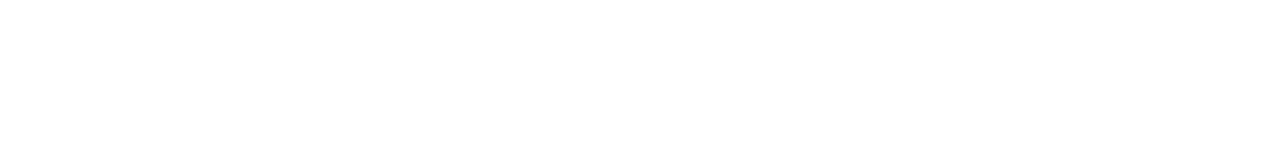
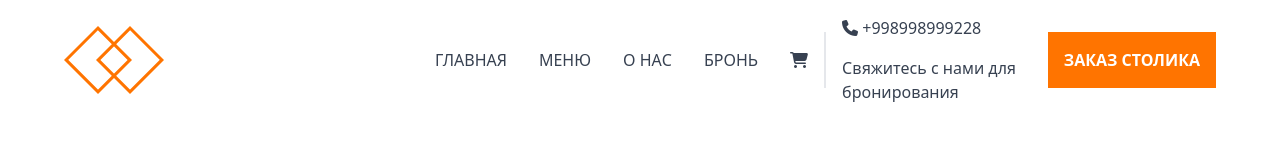
Before and after one commit to Xursand744/Restoran, a plain HTML site: page index.html in a window 1280 px wide. Drawn offline with nearby package versions, Linux system fonts and the light colour scheme.

Commit message:
nav-bar end

```diff
--- a/index.html
+++ b/index.html
@@ -1,12 +1,50 @@
 <!DOCTYPE html>
 <html lang="en">
+
 <head>
     <meta charset="UTF-8">
     <meta name="viewport" content="width=device-width, initial-scale=1.0">
     <title>Restoran</title>
     <script src="https://cdn.tailwindcss.com"></script>
+    <link rel="stylesheet" href="https://cdnjs.cloudflare.com/ajax/libs/font-awesome/6.6.0/css/all.min.css" integrity="sha512-Kc323vGBEqzTmouAECnVceyQqyqdsSiqLQISBL29aUW4U/M7pSPA/gEUZQqv1cwx4OnYxTxve5UMg5GT6L4JJg==" crossorigin="anonymous" referrerpolicy="no-referrer" />
 </head>
+
 <body>
 
+    <header>
+        <nav class="container mx-auto lg:px-16 px-4 bg-white flex flex-wrap items-center py-4 ">
+            <div class="flex-1 flex justify-between items-center">
+                <a href="#" class="text-xl"><img src="img/LOGO.png" alt=""></a>
+            </div>
+
+            <label for="menu-toggle" class="pointer-cursor md:hidden block">
+                <svg class="fill-current text-gray-900" xmlns="http://www.w3.org/2000/svg" width="20" height="20"
+                    viewBox="0 0 20 20">
+                    <title>menu</title>
+                    <path d="M0 3h20v2H0V3zm0 6h20v2H0V9zm0 6h20v2H0v-2z"></path>
+                </svg>
+            </label>
+            <input class="hidden" type="checkbox" id="menu-toggle" />
+
+            <div class="hidden md:flex md:items-center md:w-auto w-full" id="menu">
+                <nav>
+                    <ul class="md:flex items-center justify-between text-base text-gray-700 pt-4 md:pt-0">
+                        <li><a class="md:p-4 py-3 px-0 block" href="#">ГЛАВНАЯ</a></li>
+                        <li><a class="md:p-4 py-3 px-0 block" href="#">МЕНЮ</a></li>
+                        <li><a class="md:p-4 py-3 px-0 block" href="#">О НАС</a></li>
+                        <li><a class="md:p-4 py-3 px-0 block md:mb-0 mb-2" href="#">БРОНЬ</a></li>
+                        <li class="border-r-2"><a class="md:p-4 py-3 px-0 block md:mb-0 mb-2" href="#"><i class="fa-solid fa-cart-shopping"></i></a></li>
+                        <li class="pl-4"><a class="md:px-0 pb-4 px-0 block md:mb-0 mb-2" href="#"><i class="fa-solid fa-phone m-0"></i> +998998999228</a>
+                        <p>Свяжитесь с нами для <br>
+                            бронирования</p>
+                        </li>
+                        <li><a class="md:p-4 py-3 px-0 block md:mb-0 mb-2 bg-[#FF7400] ml-6 md:ml-8 text-white font-bold" href="#">ЗАКАЗ СТОЛИКА</a></li>
+                    </ul>
+                </nav>
+            </div>
+        </nav>
+    </header>
+
 </body>
+
 </html>
```
Also changed, not shown: img/HERO IMG.png (added), img/LOGO.png (added), img/Mask Group.png (added).
